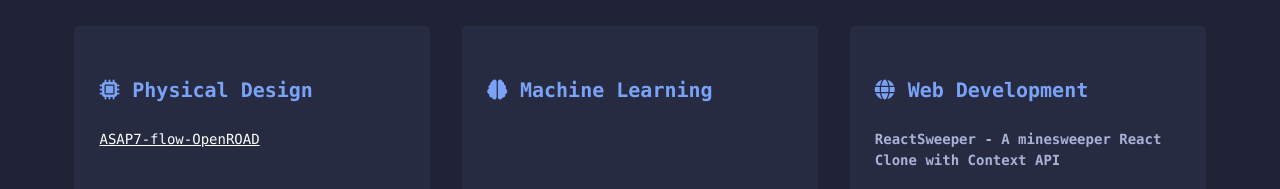
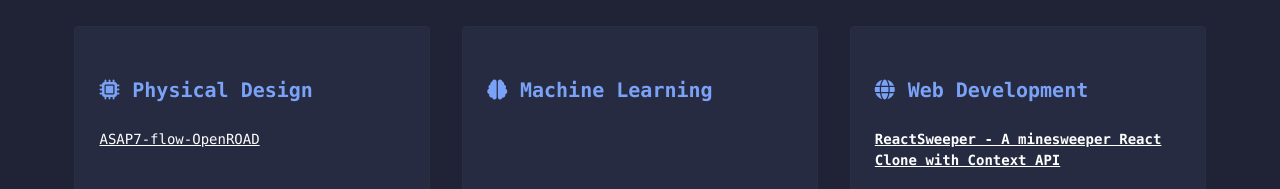
Before and after one commit to thahmidul-islam-nafi/thahmidul-islam-nafi.github.io, a plain HTML site: page index.html in a window 1280 px wide. Shown: the part 1620-1809 px from the top of the page. Drawn offline with Linux system fonts and the light colour scheme.

Commit message:
Update index.html

```diff
--- a/index.html
+++ b/index.html
@@ -410,7 +410,7 @@
                 <h3 class="subsection-title">
                     <i class="fas fa-globe"></i> Web Development
                 </h3>
-                <h4>ReactSweeper - A minesweeper React Clone with Context API</h4><br>
+                <h4><a href="https://react-sweeper-non.onrender.com/"style="color: white;"> ReactSweeper - A minesweeper React Clone with Context API</a></h4><br>
                 <img src="reactsweeper.png" style="display: block; left-margin:auto; right-margin:auto; width: 90%"></img>
             </div>
         </div>
```
